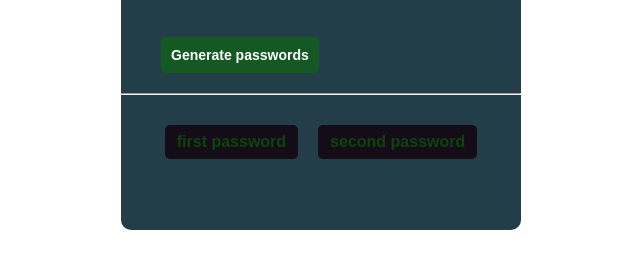
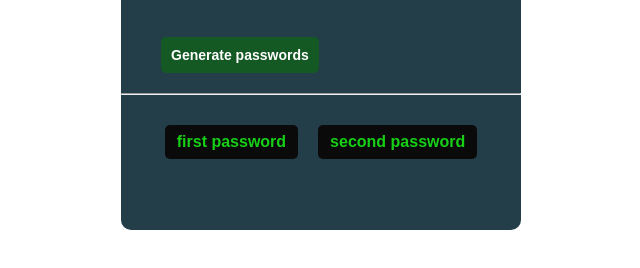
Before and after one commit to Fatima-Najafi2/Generate-Random-Password, a plain HTML site: page index.html in a window 1280 px wide. Shown: the part 270-538 px from the top of the page, without its empty margins (319-959 px from the left). Drawn offline with Linux system fonts and the light colour scheme.

Commit message:
Update style.css

```diff
--- a/style.css
+++ b/style.css
@@ -44,8 +44,8 @@
 .new-passwords button {
   padding: 8px 12px;
   margin-top: 30px;
-  color: #096d0991;
-  background-color: #120711e3;
+  color: #16cf16;
+  background-color: #0a0a0a;
   font-weight: bold;
   font-size: 16px;
   border: none;
```
